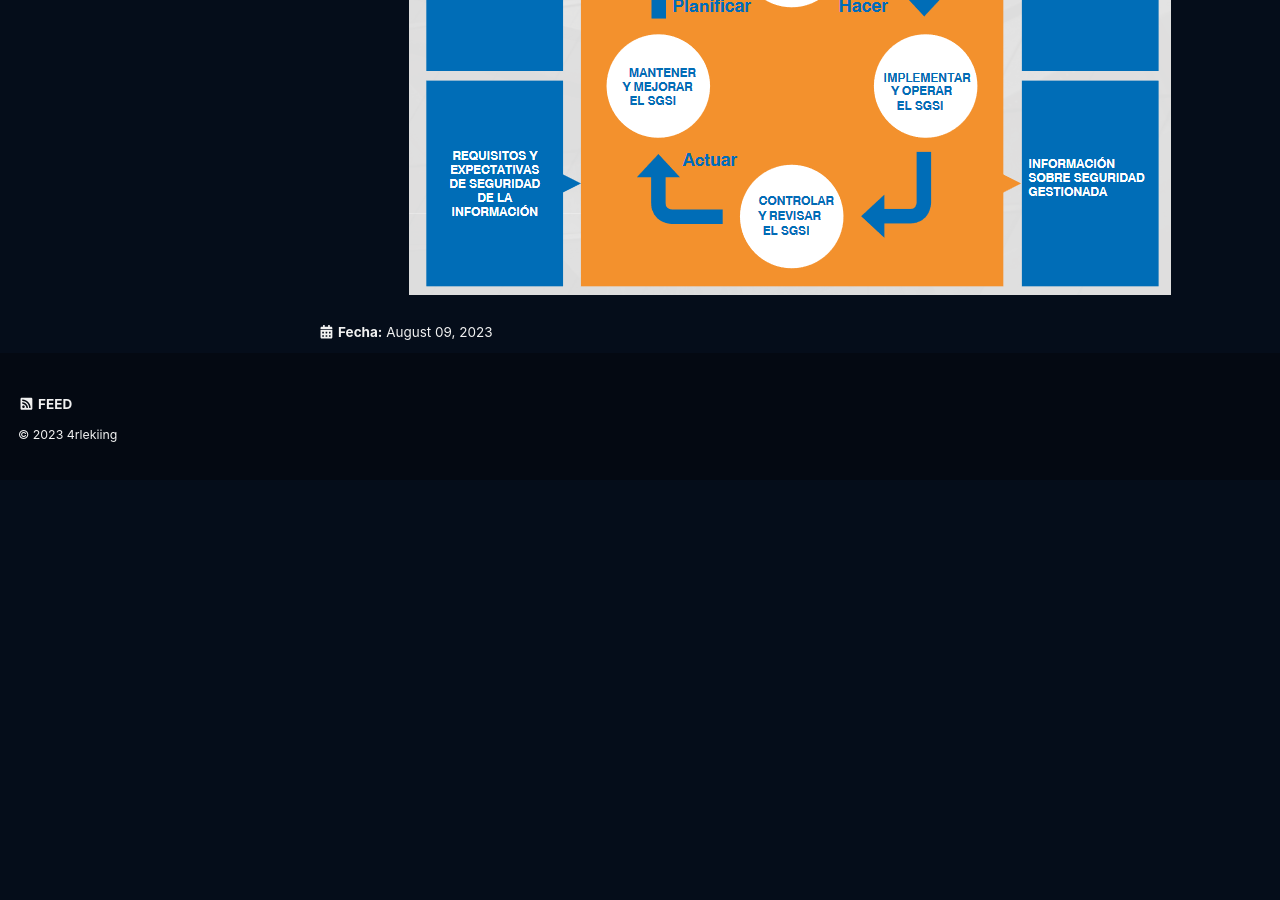
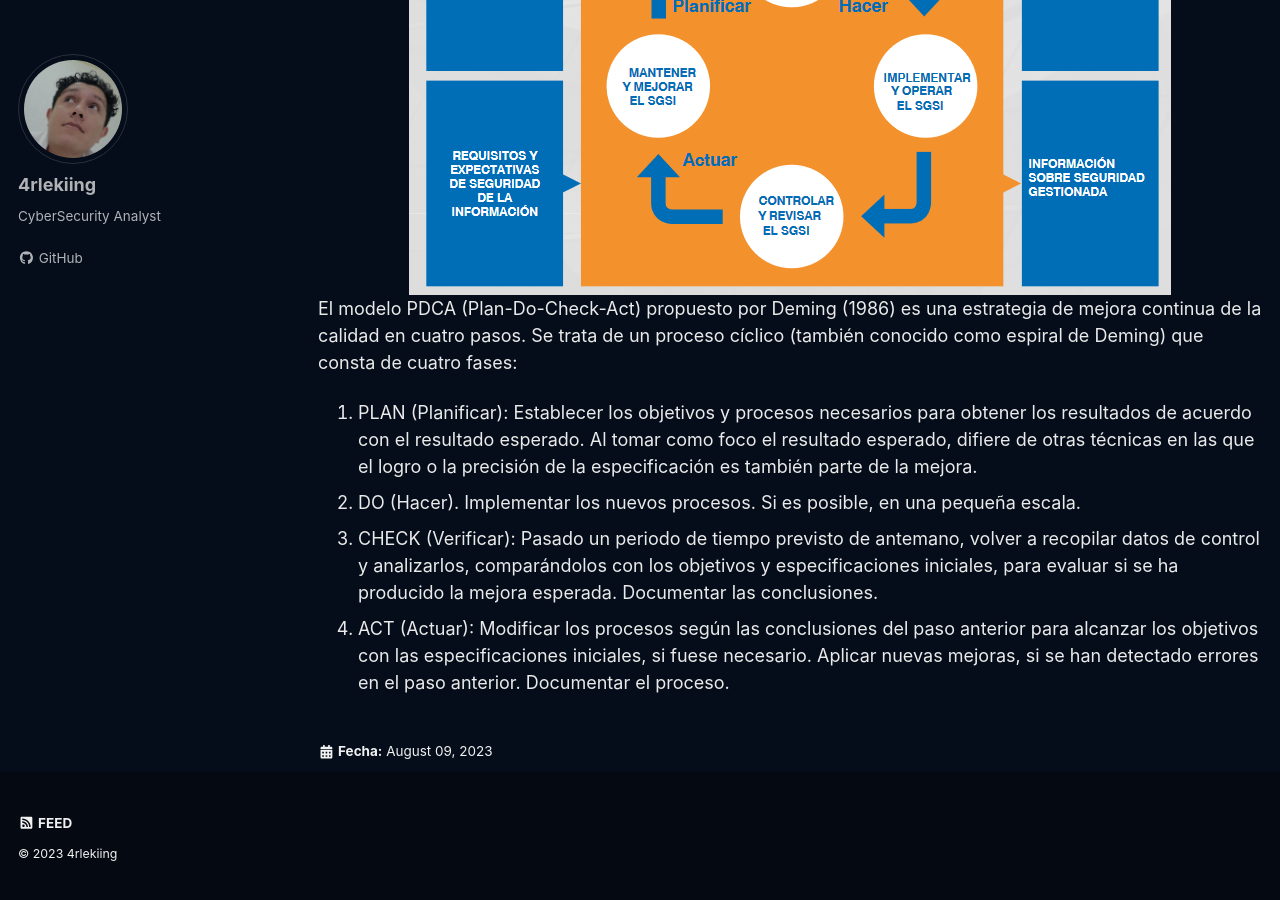
Before and after one commit to 4rleking/ISO27001.github.io, a Jekyll site: the page built from _posts/2023-08-03-CicloPHVA.md, in a window 1280 px wide and 900 px high, scrolled down 1392 px. Built offline with Jekyll 4.4.1, drawn with Linux system fonts in a browser that asks for light colours; cached includes are drawn as plain includes; a script that is not in the unit is left out; before the commit the page ends 1872 px from its top, so only the background shows below that.

Commit message:
Update 2023-08-03-CicloPHVA.md

```diff
--- a/_posts/2023-08-03-CicloPHVA.md
+++ b/_posts/2023-08-03-CicloPHVA.md
@@ -26,3 +26,10 @@
 <center>
     <img src='./../assets/images/Ciclo/PHVA.png'>
 </center>
+
+El modelo PDCA (Plan-Do-Check-Act) propuesto por Deming (1986) es una estrategia de mejora continua de la calidad en cuatro pasos. Se trata de un proceso cíclico (también conocido como espiral de Deming) que consta de cuatro fases:
+
+1. PLAN (Planificar): Establecer los objetivos y procesos necesarios para obtener los resultados de acuerdo con el resultado esperado. Al tomar como foco el resultado esperado, difiere de otras técnicas en las que el logro o la precisión de la especificación es también parte de la mejora.
+2. DO (Hacer). Implementar los nuevos procesos. Si es posible, en una pequeña escala.
+3. CHECK (Verificar): Pasado un periodo de tiempo previsto de antemano, volver a recopilar datos de control y analizarlos, comparándolos con los objetivos y especificaciones iniciales, para evaluar si se ha producido la mejora esperada. Documentar las conclusiones.
+4. ACT (Actuar): Modificar los procesos según las conclusiones del paso anterior para alcanzar los objetivos con las especificaciones iniciales, si fuese necesario. Aplicar nuevas mejoras, si se han detectado errores en el paso anterior. Documentar el proceso.
```
